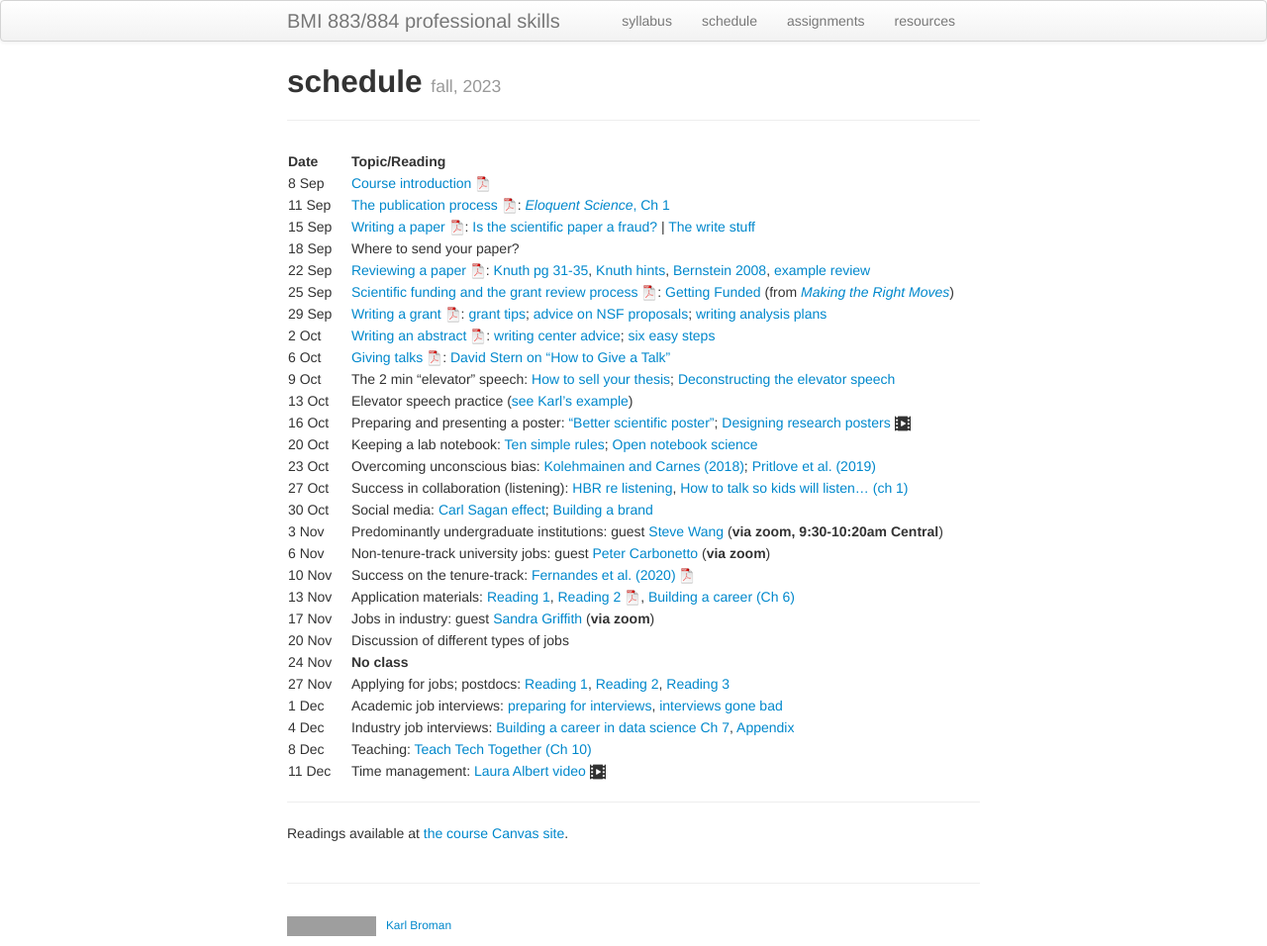
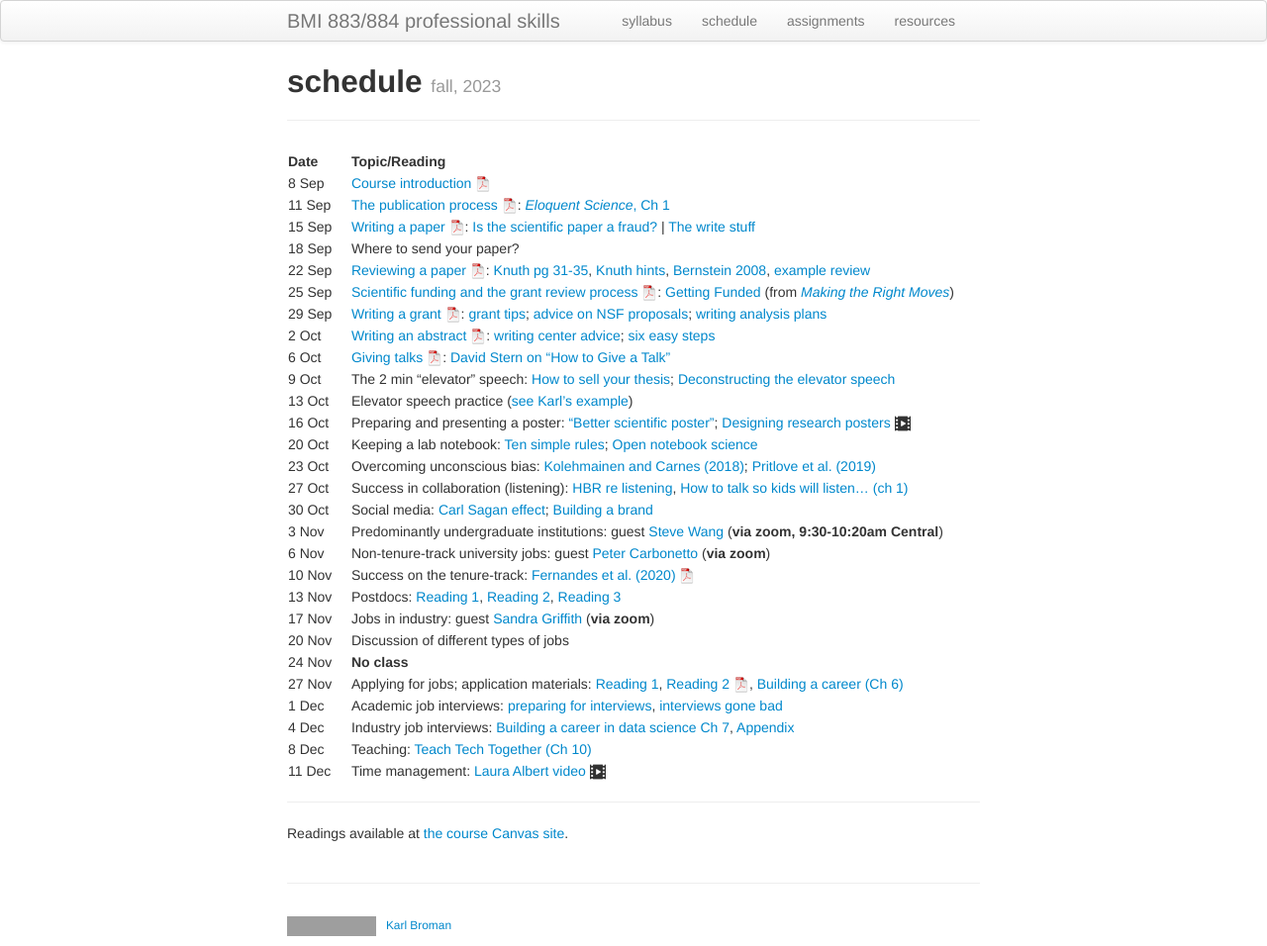
Before and after one commit to kbroman/BMI883, a Jekyll site: the page built from schedule.md, in a window 1280 px wide. Shown: the whole page at 99% size. Built offline with Jekyll 4.4.1, drawn with Linux system fonts in a browser that asks for light colours; grey boxes are pictures that could not be loaded.

Commit message:
schedule: rearrange a few things; talk about postdocs first and application materials later

```diff
--- a/schedule.md
+++ b/schedule.md
@@ -26,11 +26,11 @@ description: Schedule and readings for BMI 883/884, Biomedical data science prof
 | 3 Nov  |    | Predominantly undergraduate institutions: guest [Steve Wang](http://paleo.domains.swarthmore.edu/) (**via zoom, 9:30-10:20am Central**) |
 | 6 Nov  |    | Non-tenure-track university jobs: guest [Peter Carbonetto](https://pcarbo.github.io/) (**via zoom**) |
 | 10 Nov   |    | Success on the tenure-track: [Fernandes et al. (2020)](https://doi.org/10.7554/eLife.54097) [![pdf icon](icons/pdf-icon.png)](https://bit.ly/3d3uA9b) |
-| 13 Nov  |    | Application materials: [Reading 1](https://mitcommlab.mit.edu/broad/commkit/cover-letter-for-a-faculty-position/), [Reading 2 ![pdf icon](icons/pdf-icon.png)](https://hwpi.harvard.edu/files/ocs/files/gsas-cvs-and-cover-letters.pdf), [Building a career (Ch 6)](https://livebook.manning.com/book/build-your-career-in-data-science/chapter-6/1)
+| 13 Nov  |    | Postdocs: [Reading 1](https://www.insidehighered.com/advice/2016/08/23/should-you-pursue-postdoc-or-not-essay), [Reading 2](https://www.nature.com/articles/d41586-020-03235-y), [Reading 3](http://simplystats.github.io/2011/12/28/grad-students-in-bio-statistics-do-a-postdoc/) |
 | 17 Nov  |    | Jobs in industry: guest [Sandra Griffith](https://www.sandradgriffith.com/) (**via zoom**) |
 | 20 Nov  |    | Discussion of different types of jobs |
 | 24 Nov  |    | **No class** |
-| 27 Nov  |    | Applying for jobs; postdocs: [Reading 1](https://www.insidehighered.com/advice/2016/08/23/should-you-pursue-postdoc-or-not-essay), [Reading 2](https://www.nature.com/articles/d41586-020-03235-y), [Reading 3](http://simplystats.github.io/2011/12/28/grad-students-in-bio-statistics-do-a-postdoc/) |
+| 27 Nov  |    | Applying for jobs; application materials: [Reading 1](https://mitcommlab.mit.edu/broad/commkit/cover-letter-for-a-faculty-position/), [Reading 2 ![pdf icon](icons/pdf-icon.png)](https://hwpi.harvard.edu/files/ocs/files/gsas-cvs-and-cover-letters.pdf), [Building a career (Ch 6)](https://livebook.manning.com/book/build-your-career-in-data-science/chapter-6/1) |
 | 1 Dec  |    | Academic job interviews: [preparing for interviews](https://www.sciencemag.org/careers/2018/12/how-put-your-best-foot-forward-faculty-job-interviews), [interviews gone bad](https://www.insidehighered.com/blogs/globalhighered/faculty-job-interviews-gone-bad) |
 | 4 Dec   |    | Industry job interviews: [Building a career in data science Ch 7](https://livebook.manning.com/book/build-your-career-in-data-science/chapter-7/1), [Appendix](https://livebook.manning.com/book/build-a-career-in-data-science/appendix/) |
 | 8 Dec   |    | Teaching: [Teach Tech Together (Ch 10)](https://teachtogether.tech/en/index.html#s:motivation) |
```
